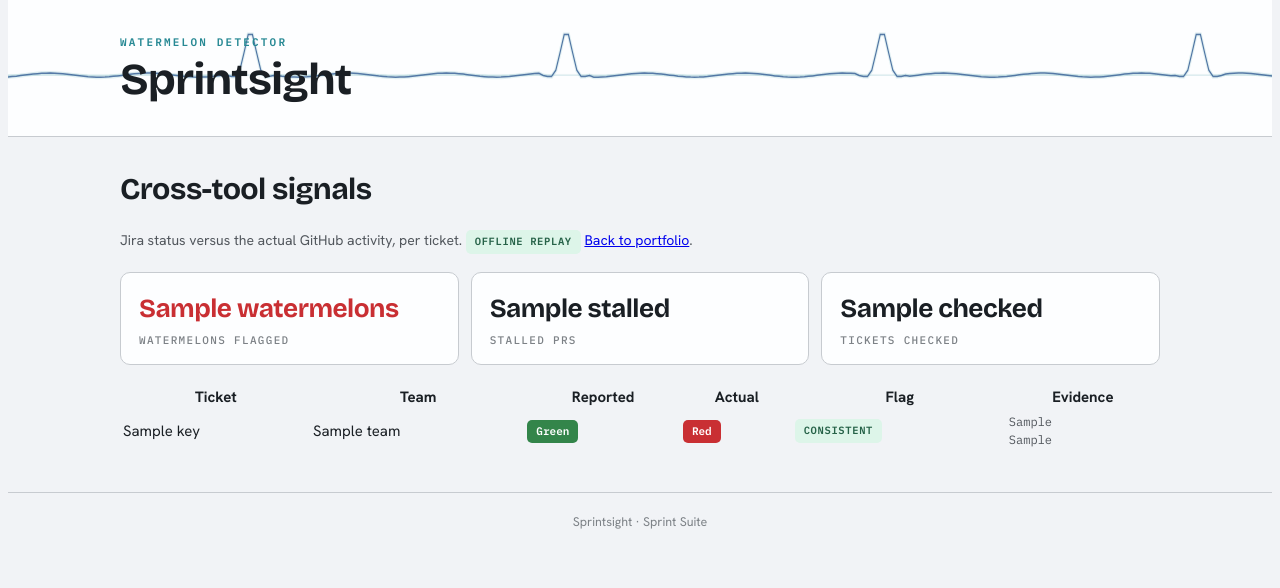
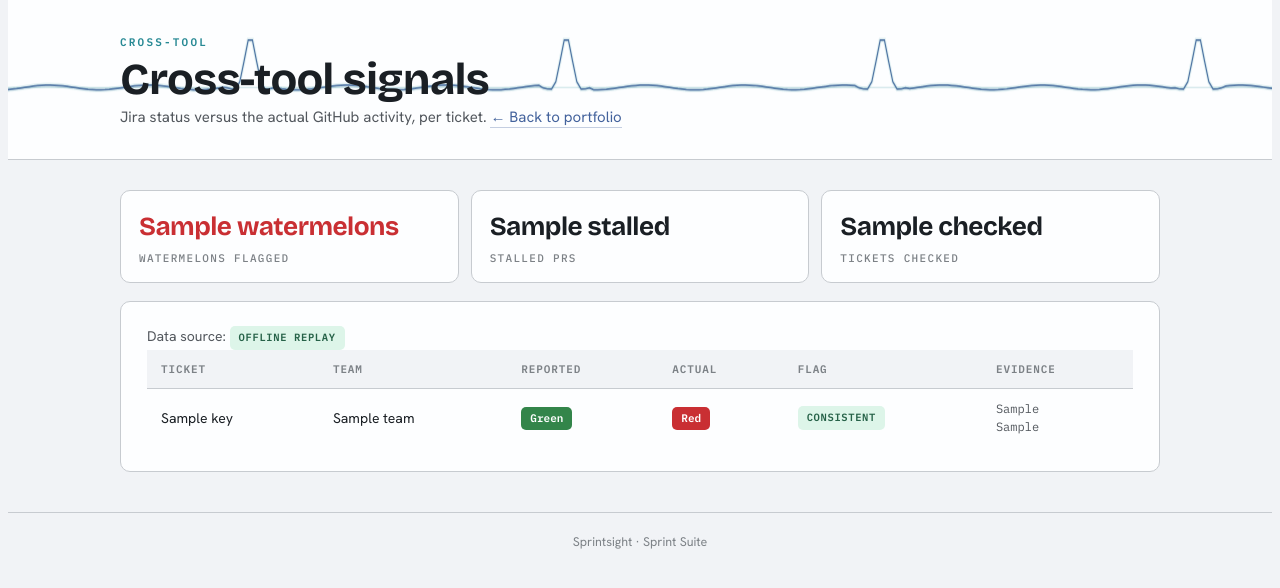
Before and after one commit to davidmjackson/sight, a FastAPI app: template sprintsight/web/templates/crosstool.html in a window 1280 px wide. Shown: the part 66-654 px from the top of the page. Run offline with FastAPI, Linux system fonts and the light colour scheme; the template is opened without the code that fills it: most values are stand-ins (such as "Sample title", 1, 10 or a date in 2020); some libraries are stand-ins or nearby versions.

Commit message:
feat(web): reskin cross-tool page onto Instrument cards

```diff
--- a/sprintsight/web/templates/crosstool.html
+++ b/sprintsight/web/templates/crosstool.html
@@ -1,36 +1,24 @@
 {% extends "base.html" %}
 {% block title %}Cross-tool signals{% endblock %}
+{% block eyebrow %}Cross-tool{% endblock %}
+{% block heading %}Cross-tool signals{% endblock %}
+{% block sub %}Jira status versus the actual GitHub activity, per ticket. <a class="lnk" href="/">&larr; Back to portfolio</a>{% endblock %}
 {% block main %}
-<h1>Cross-tool signals</h1>
-<p class="lede">Jira status versus the actual GitHub activity, per ticket.
-  {% if page.summary.mode == 'live' %}
-    <span class="badge badge-ok" title="Read live from Jira + GitHub">live as of {{ page.summary.as_of }}</span>
-  {% elif page.summary.mode == 'offline-failed' %}
-    <span class="badge badge-stalled" title="Live read failed; showing the saved snapshot">offline (live read failed)</span>
-  {% else %}
-    <span class="badge badge-ok" title="Saved snapshot, deterministic">offline replay</span>
-  {% endif %}
-  <a href="/">Back to portfolio</a>.</p>
-
 <div class="summary-band">
-  <div class="kpi{% if page.summary.watermelons %} kpi-alert{% endif %}">
-    <span class="num">{{ page.summary.watermelons }}</span>
-    <span class="label">Watermelons flagged</span>
-  </div>
-  <div class="kpi">
-    <span class="num">{{ page.summary.stalled }}</span>
-    <span class="label">Stalled PRs</span>
-  </div>
-  <div class="kpi">
-    <span class="num">{{ page.summary.checked }}</span>
-    <span class="label">Tickets checked</span>
-  </div>
+  <div class="kpi{% if page.summary.watermelons %} kpi-alert{% endif %}"><span class="num">{{ page.summary.watermelons }}</span><span class="label">Watermelons flagged</span></div>
+  <div class="kpi"><span class="num">{{ page.summary.stalled }}</span><span class="label">Stalled PRs</span></div>
+  <div class="kpi"><span class="num">{{ page.summary.checked }}</span><span class="label">Tickets checked</span></div>
 </div>
 
-<table class="portfolio">
-  <thead>
-    <tr><th>Ticket</th><th>Team</th><th>Reported</th><th>Actual</th><th>Flag</th><th>Evidence</th></tr>
-  </thead>
+<div class="card">
+  <p class="lede">Data source:
+    {% if page.summary.mode == 'live' %}<span class="badge badge-ok" title="Read live from Jira + GitHub">live as of {{ page.summary.as_of }}</span>
+    {% elif page.summary.mode == 'offline-failed' %}<span class="badge badge-stalled" title="Live read failed; showing the saved snapshot">offline (live read failed)</span>
+    {% else %}<span class="badge badge-ok" title="Saved snapshot, deterministic">offline replay</span>{% endif %}
+  </p>
+  <div class="table-wrap">
+    <table class="table portfolio">
+      <thead><tr><th>Ticket</th><th>Team</th><th>Reported</th><th>Actual</th><th>Flag</th><th>Evidence</th></tr></thead>
       <tbody>
       {% for row in page.rows %}
         <tr class="{{ 'watermelon' if row.classification == 'watermelon' else '' }}" title="{{ row.headline }}">
@@ -39,17 +27,15 @@
           <td><span class="rag rag-{{ row.reported_status }}">{{ row.reported_status }}</span></td>
           <td><span class="rag rag-{{ row.actual_status }}">{{ row.actual_status }}</span></td>
           <td>
-        {% if row.classification == 'watermelon' %}
-          <span class="badge badge-watermelon" title="Reported healthier than reality">watermelon</span>
-        {% elif row.classification == 'stalled' %}
-          <span class="badge badge-stalled" title="Open PR has gone quiet">stalled</span>
-        {% else %}
-          <span class="badge badge-ok">consistent</span>
-        {% endif %}
+            {% if row.classification == 'watermelon' %}<span class="badge badge-watermelon" title="Reported healthier than reality">watermelon</span>
+            {% elif row.classification == 'stalled' %}<span class="badge badge-stalled" title="Open PR has gone quiet">stalled</span>
+            {% else %}<span class="badge badge-ok">consistent</span>{% endif %}
           </td>
           <td class="evidence">{{ row.jira_citation }}<br>{{ row.github_citation }}</td>
         </tr>
       {% endfor %}
       </tbody>
     </table>
+  </div>
+</div>
 {% endblock %}
```
Also changed, not shown: tests/web/test_pages.py (+1 -0 lines). Lines whose indentation alone changed are shown as unchanged.
